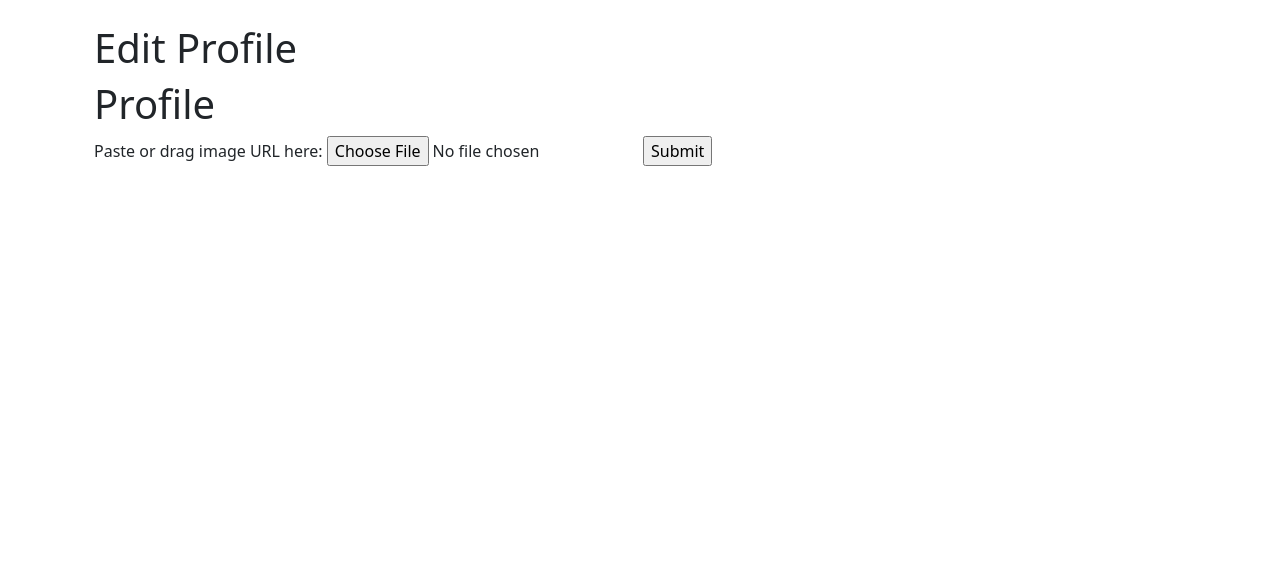
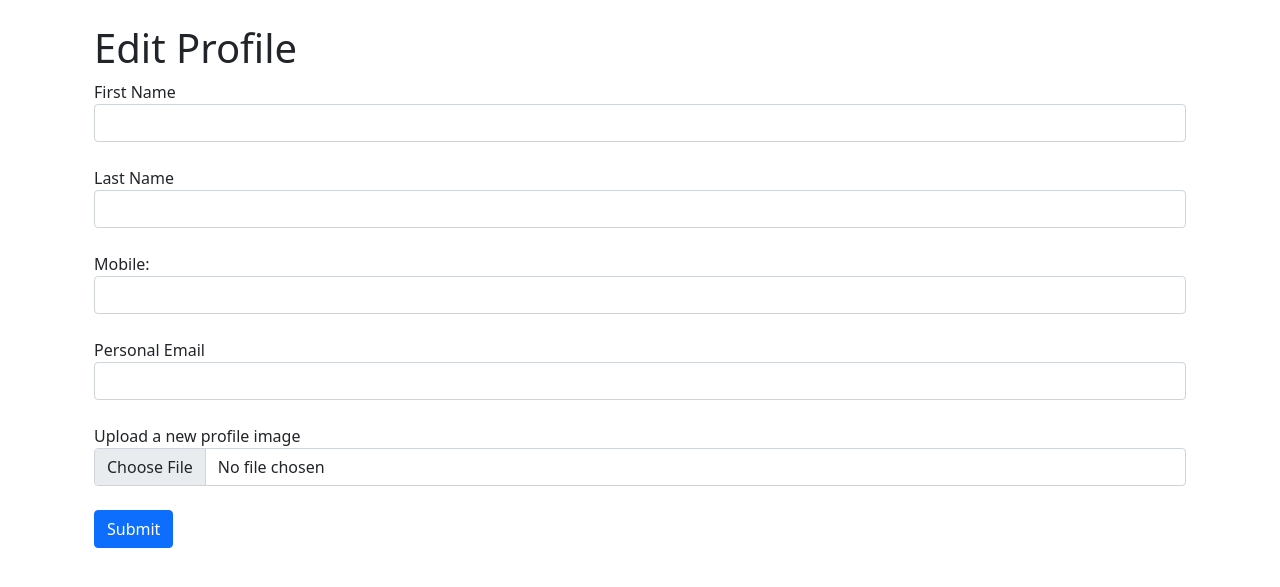
Before and after one commit to Conchesmess/flask-sqlite, a Python web app: template app/templates/profile_form.html in a window 1280 px wide. Shown: the part 56-643 px from the top of the page. Run offline with Jinja, Linux system fonts and the light colour scheme; the template is opened without the code that fills it: most values are stand-ins (such as "Sample title", 1, 10 or a date in 2020); form fields are guessed from the names that the template uses; some libraries are stand-ins or nearby versions.

Commit message:
profile changes

```diff
--- a/app/classes/data.py
+++ b/app/classes/data.py
@@ -19,7 +19,8 @@ class User(db.Model, UserMixin):
     email_personal = db.Column(db.String(120), unique=True)  # Personal email
     fname = db.Column(db.String(100), nullable=False)  # First name
     lname = db.Column(db.String(100), nullable=False)  # Last name
-    image = db.Column(db.String(200))  # Profile image
+    image = db.Column(db.LargeBinary)  # Profile image as binary data
+    google_image = db.Column(db.String(100))
     mobile = db.Column(db.String(15))  # Mobile number
     created_at = db.Column(db.DateTime, default=datetime.now(timezone.utc))  # When user was created
     last_login = db.Column(db.DateTime)  # Last login time
--- a/app/classes/forms.py
+++ b/app/classes/forms.py
@@ -3,7 +3,7 @@
 # Forms let users enter information, like stories or profile details.
 
 from flask_wtf import FlaskForm  # Main form class
-from wtforms import StringField, SubmitField, TextAreaField, EmailField, HiddenField, SelectField  # Form fields
+from wtforms import StringField, SubmitField, TextAreaField, EmailField, FileField, HiddenField, SelectField  # Form fields
 from wtforms.validators import InputRequired  # Validator for required fields
 # Other validators can be used for more checks
 
@@ -17,12 +17,12 @@ class StoryForm(FlaskForm):
 class ProfileForm(FlaskForm):
     fname = StringField()  # First name
     lname = StringField()  # Last name
-    email_ousd = EmailField()  # School email
     email_personal = EmailField()  # Personal email
     mobile = StringField()  # Mobile number
+    image = FileField('Profile Image')  # File upload field
     submit = SubmitField()  # Submit button
 
 # Form for uploading a profile image
 class ProfileImageForm(FlaskForm):
-    image_url = StringField()  # URL of the image
+    image = FileField('Profile Image')  # File upload field
     submit = SubmitField()  # Submit button
--- a/app/templates/profile_form.html
+++ b/app/templates/profile_form.html
@@ -11,20 +11,32 @@
             {% endfor %}
         {% endfor %}
 
-<h1>Profile</h1>
         <h2>{{current_user.name}}</h2>
 
-<form method="POST">
+        <form method="POST"  enctype="multipart/form-data">
             {{ form.hidden_tag() }}
-    <label for="image_url">Paste or drag image URL here:</label>
-    {{ form.image_url(size=60) }}
-    {{ form.submit() }}
+            <div class="form-group">
+                <label for="fname">First Name</label>
+                {{ form.fname(size=60, class="form-control") }} <br>
+            </div>
+            <div class="form-group">
+                <label for="lname">Last Name</label>
+                {{ form.lname(size=60, class="form-control") }} <br>
+            </div>
+            <div class="form-group">
+                <label for="mobile">Mobile: </label>
+                {{ form.mobile(size=60, class="form-control") }} <br>
+            </div>
+            <div class="form-group">
+                <label for="email_personal">Personal Email</label>
+                {{ form.email_personal(size=60, class="form-control") }} <br>
+            </div>
+            <div class="form-group">
+                <label for="image">Upload a new profile image</label> <br>
+                {{ form.image(size=60, class="form-control") }} <br>
+            </div>
+            {{ form.submit(class="btn btn-primary") }}
         </form>
-
-{% if image_filename %}
-    <h3>Downloaded Image:</h3>
-    <img src="{{ url_for('static', filename=image_filename) }}" style="max-width:400px;">
-{% endif %}
 
         {% if current_user.stories %}
             <h3>My Stories</h3>
@@ -32,4 +44,5 @@
                 <a href="/story/{{story.id}}">{{ story.title }}</a> <br>
             {% endfor %}
         {% endif %}
+    </div>
 {% endblock %}
```
Also changed, not shown: app/__init__.py (+9 -0 lines), app/routes/login.py (+22 -23 lines), app/templates/profile.html (+12 -2 lines), instance/users.db, readme.md. Lines whose indentation alone changed are shown as unchanged.
